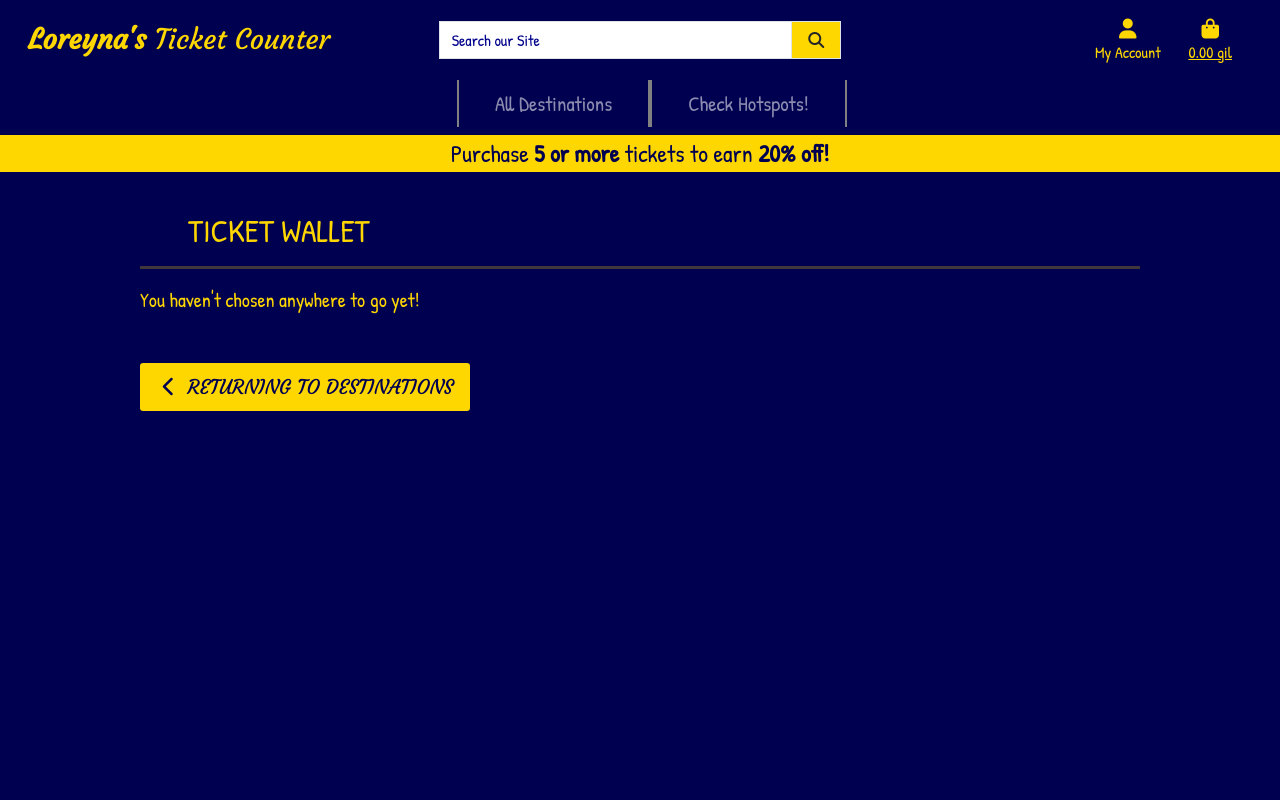
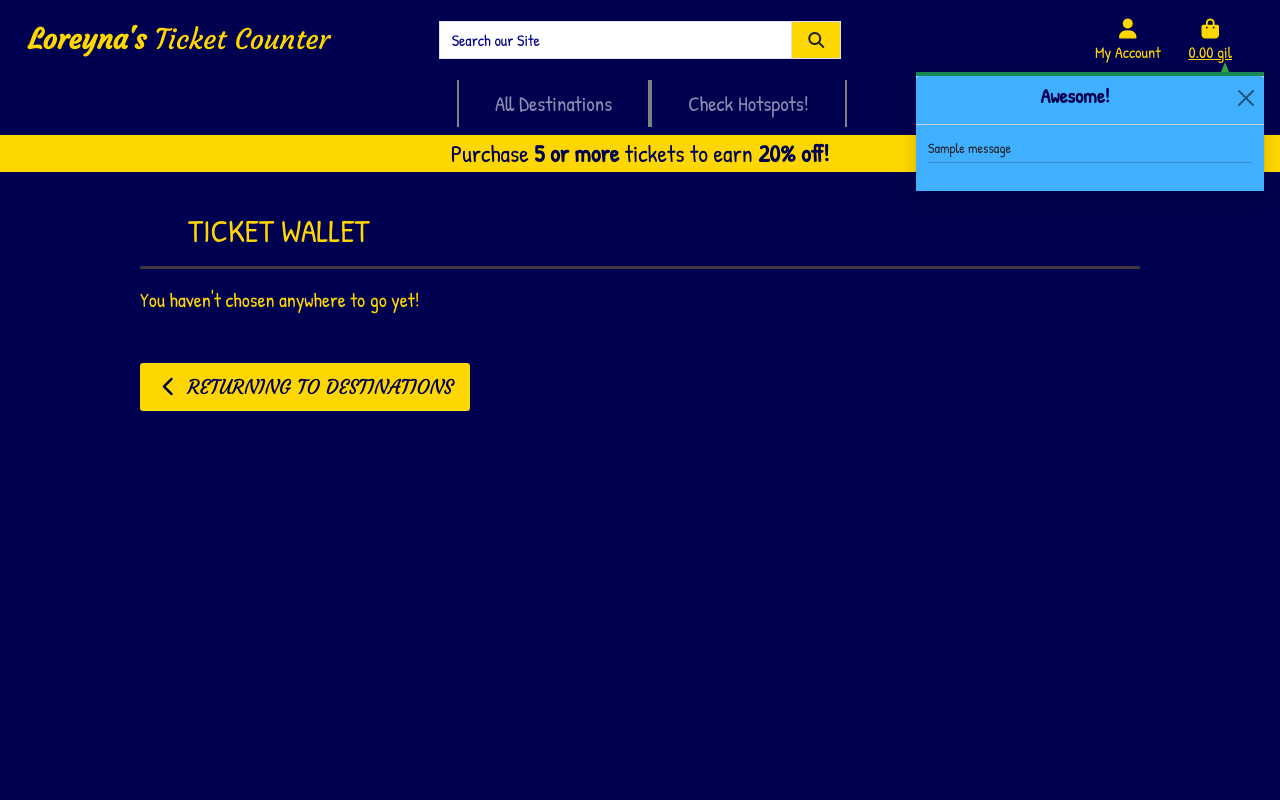
Before and after one commit to lukemunsch/loreynas-ticket-counter, a Django app: page /wallet/ in a window 1280 px wide. Run offline with Django 3.2, Linux system fonts and the light colour scheme; tables that the repository leaves empty hold one stand-in row (values such as "Sample post"); one stand-in notice (Sample message) is shown; some libraries are stand-ins or nearby versions.

Commit message:
add toast functionality and messages to views

```diff
--- a/loreynas_counter/settings.py
+++ b/loreynas_counter/settings.py
@@ -69,6 +69,8 @@ TEMPLATES = [
         },
     },
 ]
+
+MESSAGE_STORAGE = 'django.contrib.messages.storage.session.SessionStorage'
 
 AUTHENTICATION_BACKENDS = [
     # Needed to login by username in Django admin, regardless of `allauth`
--- a/static/css/base.css
+++ b/static/css/base.css
@@ -117,7 +117,72 @@ li.nav-item {
     position: fixed;
     bottom: 10px;
     right: 10px;
+}
 
+.message-container {
+    position: fixed;
+    top: 72px;
+    right: 15px;
+    z-index: 99999999999;
+}
+
+.custom-toast {
+    overflow: visible;
+}
+
+.toast-capper {
+    height: 4px;
+}
+
+/* from CSS-tricks.com: https://css-tricks.com/snippets/css/css-triangle/ */
+.arrow-up {
+    width: 0;
+    height: 0;
+    border-left: 4px solid transparent;
+    border-right: 4px solid transparent;
+    border-bottom: 10px solid black;
+    position: absolute;
+    top: -10px;
+    right: 36px;
+}
+
+/* Convenience classes - colors copied from Bootstrap */
+.arrow-primary {
+    border-bottom-color: #007bff !important;
+}
+
+.arrow-secondary {
+    border-bottom-color: #6c757d !important;
+}
+
+.arrow-success {
+    border-bottom-color: #28a745 !important;
+}
+
+.arrow-danger {
+    border-bottom-color: #dc3545 !important;
+}
+
+.arrow-warning {
+    border-bottom-color: #ffc107 !important;
+}
+
+.arrow-info {
+    border-bottom-color: #17a2b8 !important;
+}
+
+.arrow-light {
+    border-bottom-color: #f8f9fa !important;
+}
+
+.arrow-dark {
+    border-bottom-color: #343a40 !important;
+}
+
+.bag-notification-wrapper {
+    height: 100px;
+    overflow-x: hidden;
+    overflow-y: auto;
 }
 
 .btt-link,
--- a/templates/base.html
+++ b/templates/base.html
@@ -129,7 +129,22 @@
     </header>
 
     {% if messages %}
-    <div class="message-container"></div>
+    <div class="message-container">
+        {% for message in messages %}
+            {% with message.level as level%}
+                {% if level == 40 %}
+                    {% include 'includes/toasts/toast-error.html' %}
+                {% elif level == 30 %}
+                    {% include 'includes/toasts/toast-warning.html' %}
+                {% elif level == 25 %}
+                    {% include 'includes/toasts/toast-success.html' %}
+                {% else %}
+                    {% include 'includes/toasts/toast-info.html' %}
+                {% endif %}
+
+            {% endwith %}
+        {% endfor %}
+    </div>
     {% endif %}
 
     {% block page_header %}
@@ -139,6 +154,9 @@
     {% endblock %}
 
     {% block postloadjs %}
+    <script type="text/javascript">
+        $('.toast').toast('show')
+    </script>
     {% endblock %}
 </body>
 
--- a/templates/includes/toasts/toast-success.html
+++ b/templates/includes/toasts/toast-success.html
@@ -1,13 +1,17 @@
-<div class="toast custom-toast rounded-1 border border-darkgold top-0" data-autohide="False">
+<div class="toast custom-toast rounded-0 border-top-0" data-autohide="false">
     <div class="arrow-up arrow-success"></div>
-    <div class="w-100 taost-capper bg-success"></div>
+    <div class="w-100 toast-capper bg-success"></div>
     <div class="toast-header bg-lightblue text-darkblue">
-        <strong class="mr-auto">Success!</strong>
-        <button class="ml-2 mb-1 close text-darkblue" type="button" data-dismiss="toast" aria-label="Close">
-            <span aria-hidden="true">&times;</span>
+        <h5 class="mx-auto"><strong>Awesome!</strong></h5>
+        <button type="button" class="btn btn-close text-right ml-2 mb-1 close text-darkblue" data-dismiss="toast" aria-label="Close">
         </button>
     </div>
     <div class="toast-body bg-lightblue">
-        {{ message }}
+        <div class="row">
+            <div class="col">
+                {{ message }}
+                <hr class="mt-1 mb-3">
+            </div>
+        </div>
     </div>
 </div>
--- a/wallet/views.py
+++ b/wallet/views.py
@@ -1,4 +1,6 @@
 from django.shortcuts import render, redirect, reverse, get_object_or_404, HttpResponse
+from django.contrib import messages
+
 from destinations.models import Destination
 
 
@@ -18,8 +20,14 @@ def add_to_wallet(request, ticket_id):
 
     if ticket_id in list(wallet.keys()):
         wallet[ticket_id] += quantity
+        messages.success(request, (
+            f'We have updated {destination.name} ticket '
+            f'quantity to {wallet[ticket_id]}'))
     else:
         wallet[ticket_id] = quantity
+        messages.success(request, (
+            f'We have successfully added {destination.name} x{wallet[ticket_id]} '
+            f'to your wallet!'))
 
     request.session['wallet'] = wallet
     return redirect(redirect_url)
@@ -31,12 +39,17 @@ def update_wallet(request, ticket_id):
     destination = get_object_or_404(Destination, pk=ticket_id)
     quantity = int(request.POST.get('quantity'))
     wallet = request.session.get('wallet', {})
-    print(quantity)
 
     if quantity > 0:
         wallet[ticket_id] = quantity
+        messages.success(request, (
+            f'We have updated {destination.name} ticket '
+            f'quantity to {wallet[ticket_id]}'))
     else:
         wallet.pop(ticket_id)
+        messages.error(request, (
+            f'We have removed {destination.name} x{wallet[ticket_id]} '
+            f'from your wallet'))
 
     request.session['wallet'] = wallet
     return redirect(reverse('view_wallet'))
@@ -49,6 +62,9 @@ def remove_from_wallet(request, ticket_id):
         wallet = request.session.get('wallet', {})
 
         wallet.pop(ticket_id)
+        messages.error(request, (
+            f'We have removed {destination.name} x{wallet[ticket_id]} '
+            f'from your wallet'))
 
         request.session['wallet'] = wallet
         return redirect(reverse('view_wallet'))
```
Also changed, not shown: templates/includes/toasts/toast-error.html (+10 -6 lines), templates/includes/toasts/toast-info.html (+11 -7 lines), templates/includes/toasts/toast-warning.html (+10 -6 lines).
